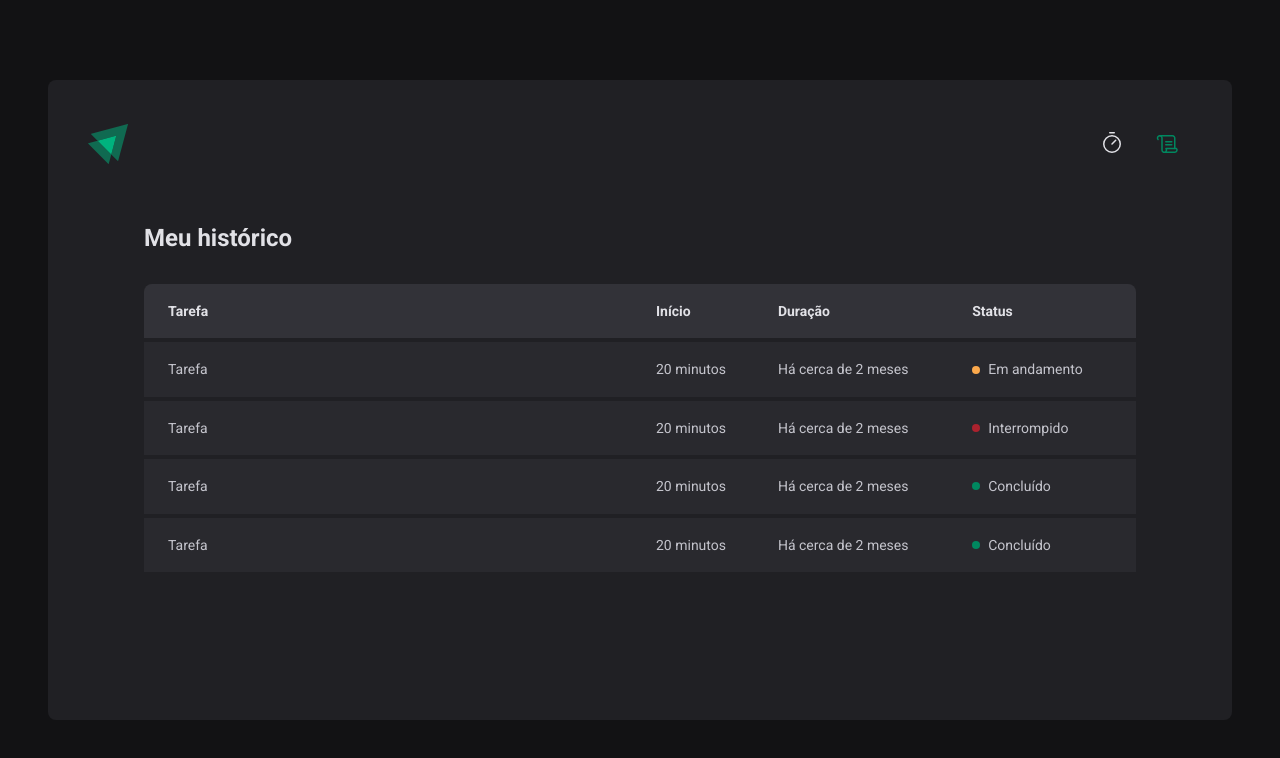
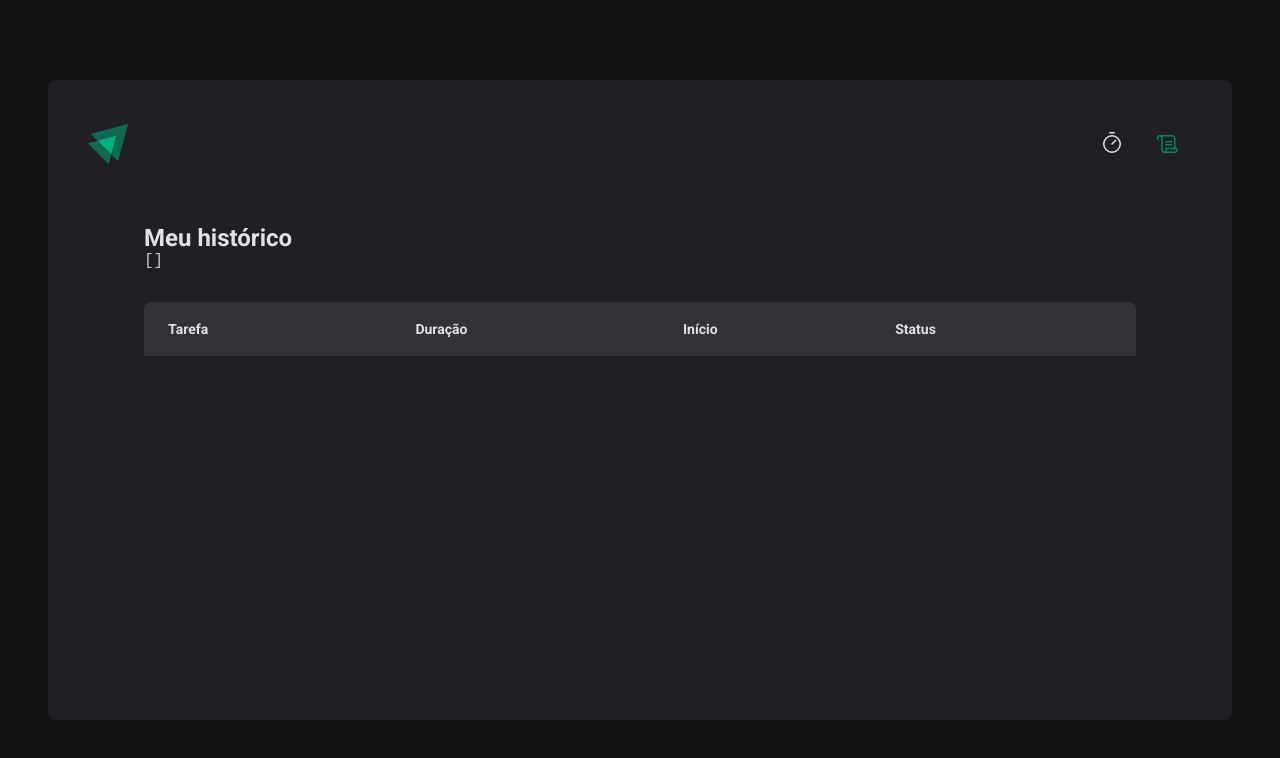
Before and after one commit to jessebcorreia/rocketseat-react, a React (Vite) app in the folder exercises/02-timer/: page /history in a window 1280 px wide. Shown: the top 758 px of the page. Built offline with nearby package versions, Linux system fonts and the light colour scheme.

Commit message:
/exercises/02-timer | refatoração - contexto entre rotas
Refatorei a componentização feita no commit anterior, e inclui um contexto compartilhado entre rotas

```diff
--- a/exercises/02-timer/src/App.tsx
+++ b/exercises/02-timer/src/App.tsx
@@ -1,4 +1,5 @@
 // Para fins de estudo, este código está, propositalmente, com muitos comentários, o que muitas vezes prejudica a legibilidade. Porém, optei por manter dessa forma nos exercícios para relembrar os conceitos, quando precisar revisar!
+import { CyclesContextProvider } from './contexts/CyclesContext'
 
 import { ThemeProvider } from 'styled-components'
 
@@ -13,7 +14,9 @@
     <BrowserRouter>
       <ThemeProvider theme={defaultTheme}>
         <GlobalStyle />
-        <Router />
+        <CyclesContextProvider>
+          <Router />
+        </CyclesContextProvider>
       </ThemeProvider>
     </BrowserRouter>
   )
--- /dev/null
+++ b/exercises/02-timer/src/contexts/CyclesContext.tsx
@@ -0,0 +1,118 @@
+import { createContext, ReactNode, useState } from 'react'
+
+interface CreateCycleData {
+  // Tipagem do parâmetro da função para criar um novo ciclo
+  task: string
+  minutesAmount: number
+}
+
+interface Cycle {
+  // Tipagem de cada ciclo
+  id: string
+  task: string
+  minutesAmount: number
+  startDate: Date
+  interruptedDate?: Date
+  finishedDate?: Date
+}
+
+interface CyclesContextType {
+  // Tipagem do contexto dos ciclos, que serão repassados para o(s) componente(s) filho(s)
+  cycles: Cycle[]
+  activeCycle: Cycle | undefined
+  activeCycleId: string | null
+  amountSecondsPassed: number
+  setSecondsPassed: (seconds: number) => void
+  setActiveCycleIdAsNull: () => void
+  markCurrentCycleAsFinished: () => void
+  createNewCycle: (data: CreateCycleData) => void
+  interruptCurrentCycle: () => void
+}
+
+interface CyclesContextProviderProps {
+  children: ReactNode
+}
+
+export const CyclesContext = createContext({} as CyclesContextType)
+// Criação e exportação do contexto dos ciclos
+
+export function CyclesContextProvider({
+  children,
+}: CyclesContextProviderProps) {
+  const [cycles, setCycles] = useState<Cycle[]>([])
+  const [activeCycleId, setActiveCycleId] = useState<string | null>(null)
+  const [amountSecondsPassed, setAmountSecondsPassed] = useState<number>(0)
+
+  const activeCycle = cycles.find((cycle) => cycle.id === activeCycleId)
+  // Declaração de uma variável que recebe como valor a execução do método find(). Esse método percorre o array de objetos (ciclos) e retorna o primeiro elemento que satisfizer a condição (ou seja, que o ID do ciclo seja igual ao ID armazenado na variável activeCycleID). Com isso, será retornado o objeto (ciclo) ativo
+
+  function setSecondsPassed(seconds: number) {
+    // Função para mudança de estado - executa o setAmountSecondsPassed()
+    setAmountSecondsPassed(seconds)
+  }
+
+  function setActiveCycleIdAsNull() {
+    // Função para mudança de estado - executa o setActiveCycleId()
+    setActiveCycleId(null)
+  }
+
+  function markCurrentCycleAsFinished() {
+    // Função que inclui a data de encerramento de um ciclo
+    setCycles((state) => {
+      return state.map((cycle) => {
+        if (cycle.id === activeCycleId) {
+          return { ...cycle, finishedDate: new Date() }
+        } else {
+          return cycle
+        }
+      })
+    })
+  }
+
+  function createNewCycle(data: CreateCycleData) {
+    // Função para criar um novo ciclo
+    const id = String(new Date().getTime())
+    const newCycle: Cycle = {
+      id,
+      task: data.task,
+      minutesAmount: data.minutesAmount,
+      startDate: new Date(),
+    }
+    setCycles((state) => [...state, newCycle])
+    setActiveCycleId(id)
+    setAmountSecondsPassed(0)
+  }
+
+  function interruptCurrentCycle() {
+    // Função para interromper o ciclo, acrescentando a data de interrupção no ciclo ativo e definindo a variável activeCycleId como "null" ao final de sua execução
+    setCycles((state) => {
+      return state.map((cycle) => {
+        if (cycle.id === activeCycleId) {
+          return { ...cycle, interruptedDate: new Date() }
+        } else {
+          return cycle
+        }
+      })
+    })
+    setActiveCycleId(null)
+  }
+
+  return (
+    <CyclesContext.Provider
+      // Executa o método .Provider, da criação do contexto. A propriedade "value" recebe um objeto com todos os valores e funções que serão disponibilizados para os componentes filhos através do contexto
+      value={{
+        cycles,
+        activeCycle,
+        activeCycleId,
+        markCurrentCycleAsFinished,
+        setActiveCycleIdAsNull,
+        amountSecondsPassed,
+        setSecondsPassed,
+        createNewCycle,
+        interruptCurrentCycle,
+      }}
+    >
+      {children}
+    </CyclesContext.Provider>
+  )
+}
--- a/exercises/02-timer/src/pages/History/index.tsx
+++ b/exercises/02-timer/src/pages/History/index.tsx
@@ -1,53 +1,54 @@
+import { useContext } from 'react'
 import { HistoryContainer, HistoryList, Status } from './styles'
+import { CyclesContext } from '../../contexts/CyclesContext'
+import { formatDistanceToNow } from 'date-fns'
+import { ptBR } from 'date-fns/locale'
 
 export function History() {
+  const { cycles } = useContext(CyclesContext)
+
   return (
     <HistoryContainer>
       <h1>Meu histórico</h1>
+
+      <pre>{JSON.stringify(cycles, null, 2)}</pre>
 
       <HistoryList>
         <table>
           <thead>
             <tr>
               <th>Tarefa</th>
+              <th>Duração</th>
               <th>Início</th>
-              <th>Duração</th>
               <th>Status</th>
             </tr>
           </thead>
           <tbody>
-            <tr>
-              <td>Tarefa</td>
-              <td>20 minutos</td>
-              <td>Há cerca de 2 meses</td>
-              <td>
-                <Status statusColor="yellow">Em andamento</Status>
-              </td>
-            </tr>
-            <tr>
-              <td>Tarefa</td>
-              <td>20 minutos</td>
-              <td>Há cerca de 2 meses</td>
-              <td>
-                <Status statusColor="red">Interrompido</Status>
-              </td>
-            </tr>
-            <tr>
-              <td>Tarefa</td>
-              <td>20 minutos</td>
-              <td>Há cerca de 2 meses</td>
-              <td>
-                <Status statusColor="green">Concluído</Status>
-              </td>
-            </tr>
-            <tr>
-              <td>Tarefa</td>
-              <td>20 minutos</td>
-              <td>Há cerca de 2 meses</td>
-              <td>
-                <Status statusColor="green">Concluído</Status>
-              </td>
-            </tr>
+            {cycles.map((cycle) => {
+              return (
+                <tr key={cycle.id}>
+                  <td>{cycle.task}</td>
+                  <td>{cycle.minutesAmount} minutos</td>
+                  <td>
+                    {formatDistanceToNow(cycle.startDate, {
+                      addSuffix: true,
+                      locale: ptBR,
+                    })}
+                  </td>
+                  <td>
+                    {cycle.finishedDate && (
+                      <Status statusColor="green">Concluído</Status>
+                    )}
+                    {cycle.interruptedDate && (
+                      <Status statusColor="red">Interrompido</Status>
+                    )}
+                    {!cycle.finishedDate && !cycle.interruptedDate && (
+                      <Status statusColor="yellow">Em andamento</Status>
+                    )}
+                  </td>
+                </tr>
+              )
+            })}
           </tbody>
         </table>
       </HistoryList>
--- a/exercises/02-timer/src/pages/Home/components/NewCycleForm/index.tsx
+++ b/exercises/02-timer/src/pages/Home/components/NewCycleForm/index.tsx
@@ -2,16 +2,16 @@
 import { FormContainer, TaskInput, MinutesAmountInput } from './styles'
 
 // Importação dos contextos
-import { CyclesContext } from '../..'
+import { CyclesContext } from '../../../../contexts/CyclesContext'
 import { useFormContext } from 'react-hook-form'
 
-// Início da criação do componente NewCycleForm()
 export function NewCycleForm() {
+  // Início da criação do componente NewCycleForm()
+  const { activeCycle } = useContext(CyclesContext)
   // Desestruturação do contexto dos ciclos
-  const { activeCycle } = useContext(CyclesContext)
 
+  const { register } = useFormContext()
   // Desestruturação do contexto do formulário
-  const { register } = useFormContext()
 
   return (
     <FormContainer>
@@ -22,8 +22,8 @@
         placeholder="Dê um nome para o seu projeto"
         list="task-suggestions"
         disabled={!!activeCycle}
+        {...register('task')}
         // o register é usado para conectar esse campo de input ao formulário gerenciado pelo react-hook-form. Ele está atribuindo o name="task" a este campo, permitindo a coleta e validação de dados
-        {...register('task')}
       />
 
       <datalist id="task-suggestions">
```
Also changed, not shown: exercises/02-timer/src/pages/Home/components/Countdown/index.tsx (+7 -8 lines), exercises/02-timer/src/pages/Home/index.tsx (+10 -96 lines).
